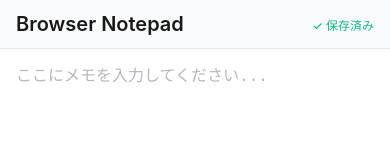
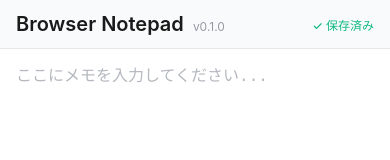
Before and after one commit to sabmwqes/browser-notepad, a React (Vite) app: page / in a window 390 px wide. Shown: the top 160 px of the page. Built offline with nearby package versions, Linux system fonts and the light colour scheme.

Commit message:
feat: バージョン番号を更新し、アプリタイトルに表示

```diff
--- a/package.json
+++ b/package.json
@@ -1,7 +1,7 @@
 {
   "name": "browser-notepad",
   "private": true,
-  "version": "0.0.0",
+  "version": "0.1.0",
   "type": "module",
   "scripts": {
     "dev": "vite",
--- a/src/App.css
+++ b/src/App.css
@@ -21,6 +21,14 @@
   font-size: 1.5rem;
   font-weight: 600;
   color: var(--text-color);
+}
+
+.app-version {
+  font-size: 0.875rem;
+  font-weight: 400;
+  color: var(--text-secondary);
+  opacity: 0.7;
+  margin-left: 0.5rem;
 }
 
 .app-status {
@@ -57,6 +65,11 @@
     font-size: 1.25rem;
   }
 
+  .app-version {
+    font-size: 0.75rem;
+    margin-left: 0.25rem;
+  }
+
   .app-status {
     font-size: 0.75rem;
   }
--- a/src/App.tsx
+++ b/src/App.tsx
@@ -48,7 +48,9 @@
   return (
     <div className="app">
       <header className="app-header">
-        <h1 className="app-title">Browser Notepad</h1>
+        <h1 className="app-title">
+          Browser Notepad <span className="app-version">v0.1.0</span>
+        </h1>
         <div className="app-status">
           {isSaved ? (
             <span className="saved-indicator">✓ 保存済み</span>
```
